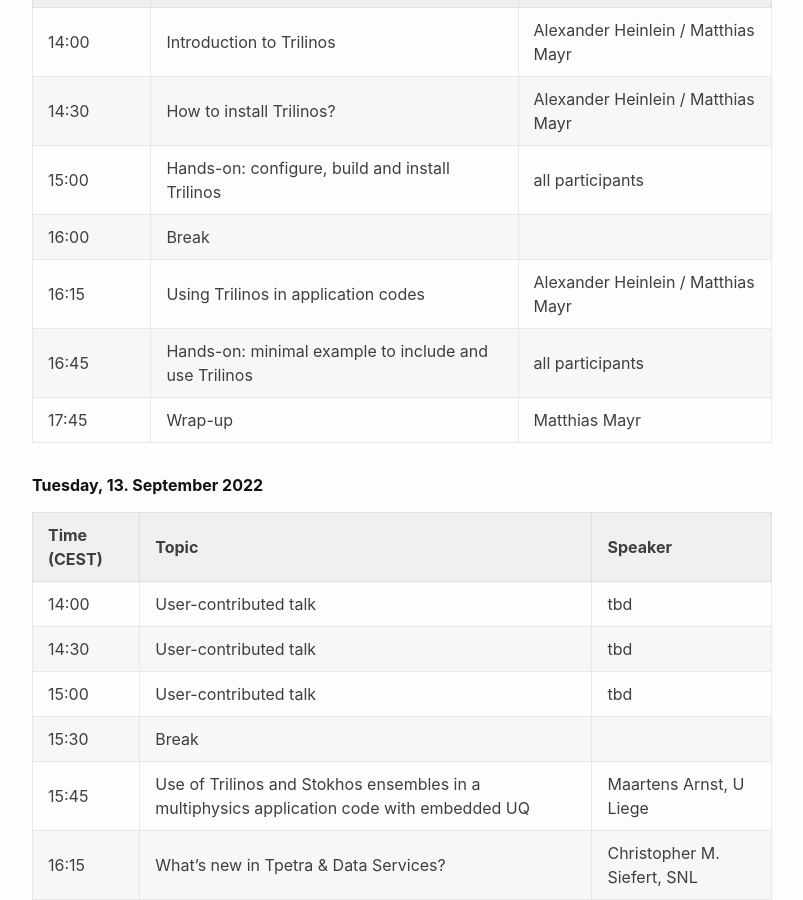
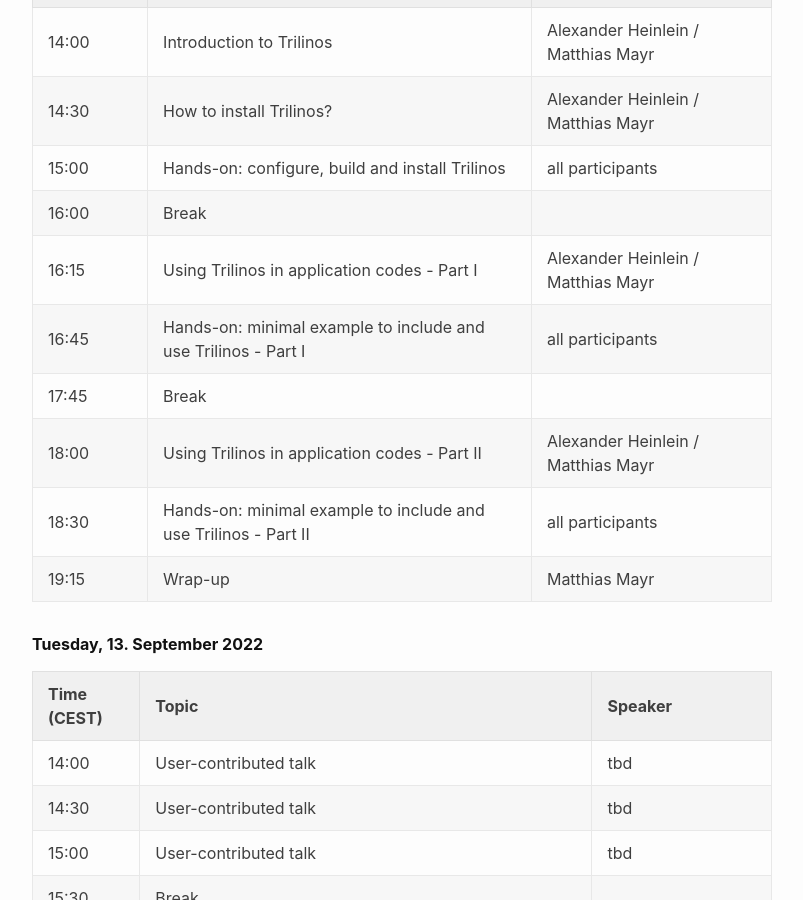
Before and after one commit to EuroTUG/eurotug.github.io, a Jekyll site: the page built from index.md, in a window 1280 px wide and 900 px high, scrolled down 1692 px. Shown: the whole window, without its empty margins (238-1041 px from the left). Built offline with Jekyll 4.4.1, drawn with Linux system fonts in a browser that asks for light colours.

Commit message:
Insert third hands-on session into tutorial

```diff
--- a/index.md
+++ b/index.md
@@ -74,9 +74,12 @@ Here's the tentative schedule:
 | 14:30 | How to install Trilinos? | Alexander Heinlein / Matthias Mayr |
 | 15:00 | Hands-on: configure, build and install Trilinos | all participants |
 | 16:00 | Break | |
-| 16:15 | Using Trilinos in application codes | Alexander Heinlein / Matthias Mayr |
-| 16:45 | Hands-on: minimal example to include and use Trilinos | all participants |
-| 17:45 | Wrap-up | Matthias Mayr |
+| 16:15 | Using Trilinos in application codes - Part I | Alexander Heinlein / Matthias Mayr |
+| 16:45 | Hands-on: minimal example to include and use Trilinos - Part I | all participants |
+| 17:45 | Break | |
+| 18:00 | Using Trilinos in application codes - Part II | Alexander Heinlein / Matthias Mayr |
+| 18:30 | Hands-on: minimal example to include and use Trilinos - Part II | all participants |
+| 19:15 | Wrap-up | Matthias Mayr |
 
 **Tuesday, 13. September 2022**
 
```
